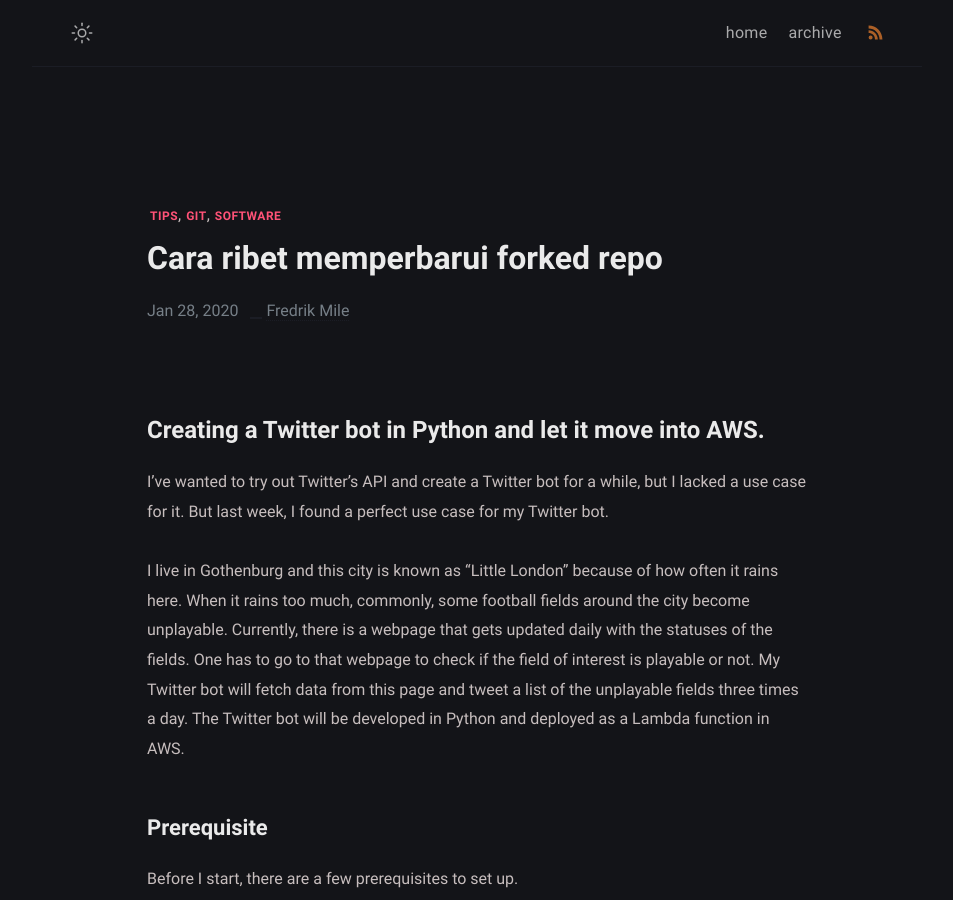
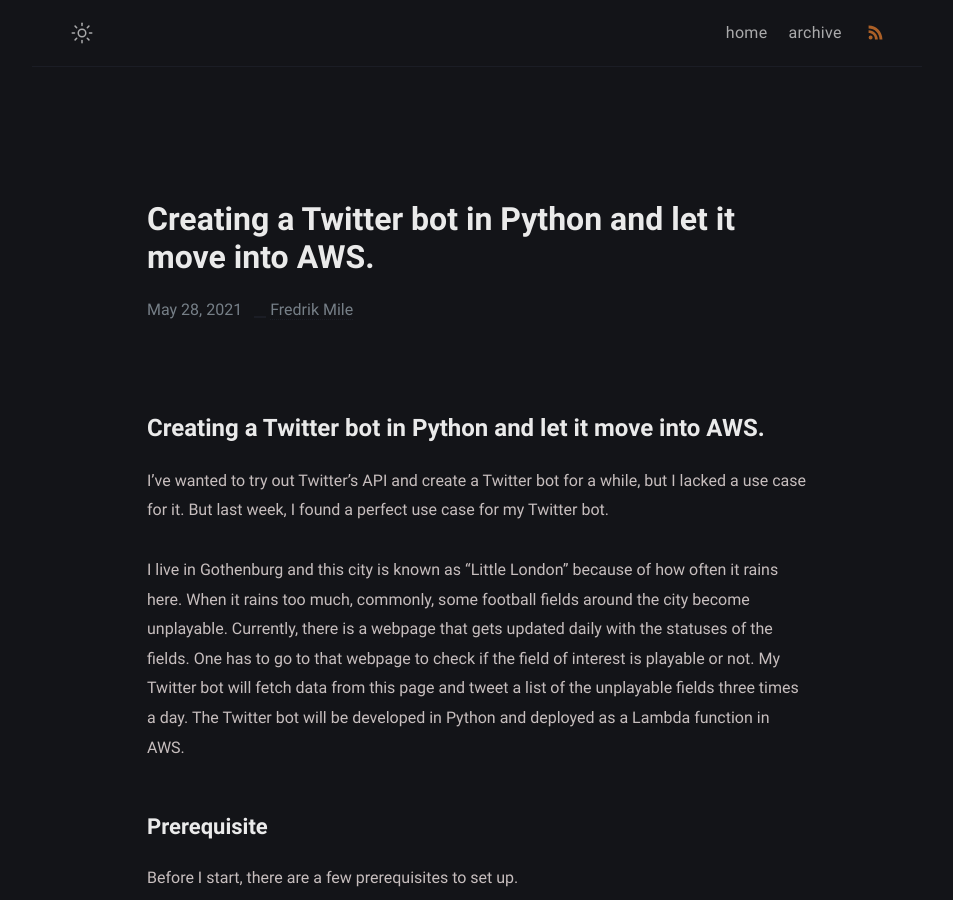
Before and after one commit to mile95/old-blog, a Jekyll site: the page built from _posts/twitter-bot/2021-06-02-twitter-bot.md, in a window 1280 px wide and 900 px high. Shown: the whole window, without its empty margins (163-1116 px from the left). Built offline with Jekyll 4.4.1, drawn with Linux system fonts in a browser that asks for light colours; some web fonts are replaced; some of the changed text lies outside the part shown.

Commit message:
Image update

```diff
--- a/_posts/twitter-bot/2021-06-02-twitter-bot.md
+++ b/_posts/twitter-bot/2021-06-02-twitter-bot.md
@@ -1,14 +1,9 @@
 ---
 layout: post
-title: Cara ribet memperbarui forked repo
-date: 2020-01-29 01:00 +0700
-modified: 2020-03-07 16:49:47 +07:00
-description: Ada dua cara untuk memperbarui forked repository menggunakan web interface yang disediakan oleh github tapi ribet, atau melalui terminal yang lebih ribet lagi.
-tag:
-  - tips
-  - git
-  - software
-image: /twitter-bot/twitterdeveloper.png
+title:  "Creating a Twitter bot in Python and let it move into AWS."
+date:   2021-05-28 10:10:15 +0700
+categories: [python, aws]
+image: /twitter-bot/twitter_developer.png
 ---
 
 # Creating a Twitter bot in Python and let it move into AWS.
@@ -24,9 +19,7 @@ Before I start, there are a few prerequisites to set up.
 3.  I need to create a **Project** in the Twitter Developer Portal and then create an **App** inside the **Project**.
 4. On the App overview, I made sure to set the correct permissions. The needed **API Keys** and **API Tokens** is then available under the **Keys and Token Tab**. Below is how it looks for me:
 
-<figure>
-<img src="{{ page.image }}" alt="ilustrasi repo yang mau diupdate">
-</figure>
+![twitterdeveloper](assets/img/twitter-bot/twitterdeveloper.jpg)
 5. The last thing I need to set up is an AWS account, which I did [here](https://portal.aws.amazon.com/billing/signup#/start).
 
 ## Coding the bot
```
Also changed, not shown: assets/img/twitter-bot/rule_config.png (renamed from _posts/twitter-bot/rule_config.png), assets/img/twitter-bot/test_response.png (renamed from _posts/twitter-bot/test_response.png), assets/img/twitter-bot/twitterdeveloper.png (renamed from _posts/twitter-bot/twitterdeveloper.png).
